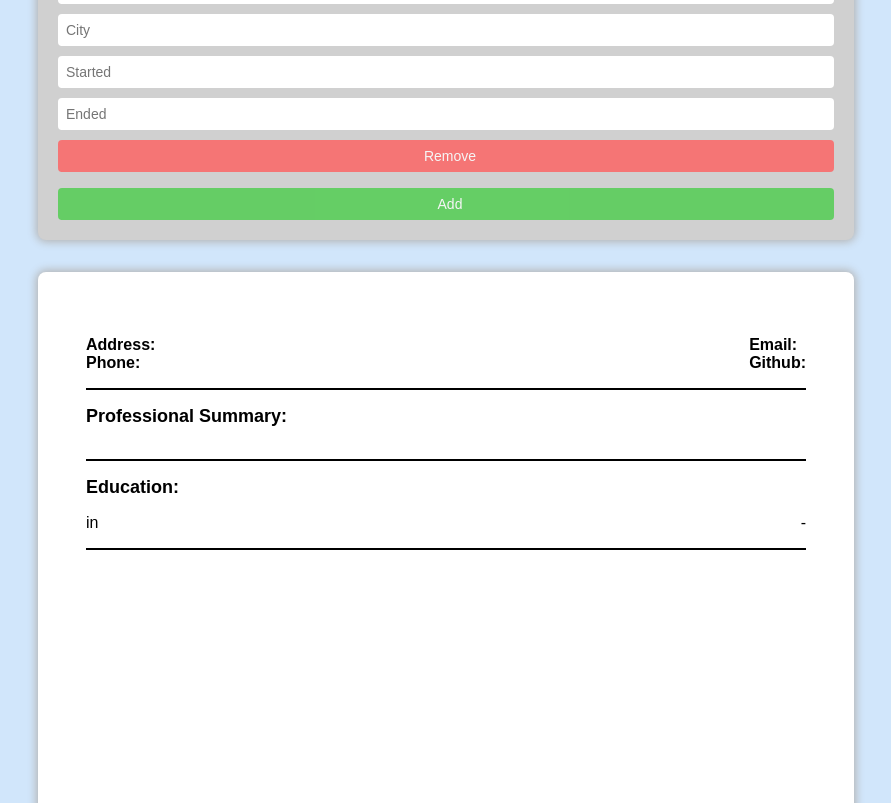
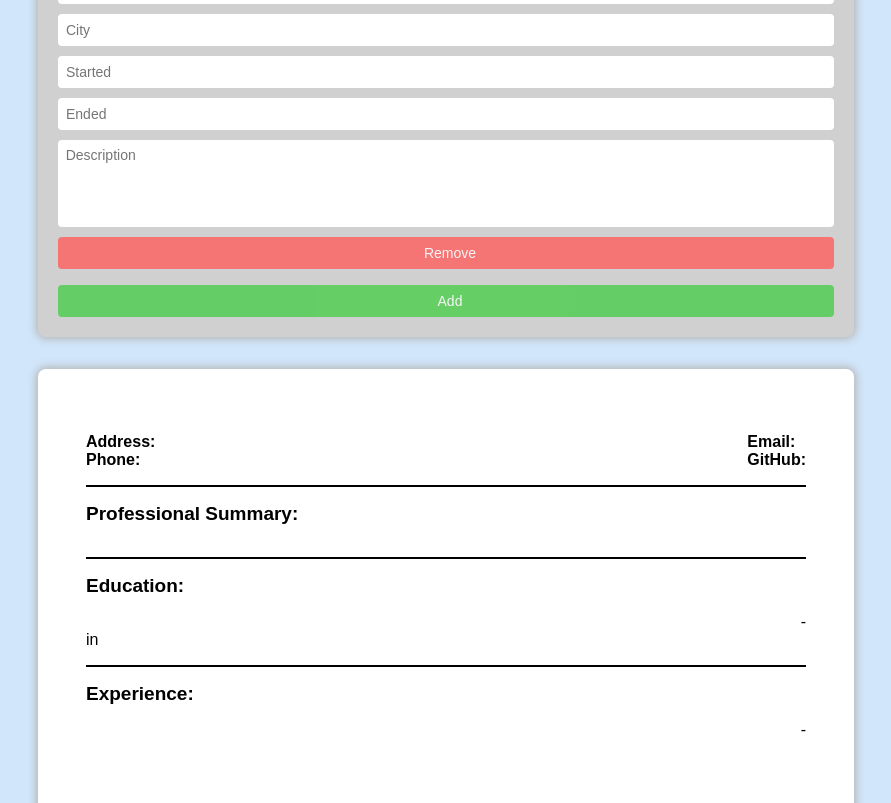
Before and after one commit to NelsonMN/CV-Application, a React (Create React App) app: page / in a window 1280 px wide. Shown: the part 997-1800 px from the top of the page, without its empty margins (194-1085 px from the left). Built offline with nearby package versions, Linux system fonts and the light colour scheme.

Commit message:
Finished Resume components and functionality

```diff
--- a/src/components/form/Experience.js
+++ b/src/components/form/Experience.js
@@ -15,6 +15,7 @@ class Experience extends Component {
                     <input type="text" name="city" onChange={handleChange} placeholder="City" />
                     <input type="text" name="started" onChange={handleChange} placeholder="Started" />
                     <input type="text" name="ended" onChange={handleChange} placeholder="Ended" />
+                    <textarea type="text" rows="5" name="description" onChange={handleChange} placeholder="Description" />
                     <button name="experience" id={element.id} onClick={delBtn} className='remove' type='button'>Remove</button>
                 </form>
                 )
--- a/src/components/form/Form.js
+++ b/src/components/form/Form.js
@@ -36,6 +36,7 @@ class Form extends Component {
         city: '',
         started: '',
         ended: '',
+        description: '',
         id: uniqid(),
       }],
     };
--- a/src/components/resume/R-Header.js
+++ b/src/components/resume/R-Header.js
@@ -14,11 +14,11 @@ class ResumeHeader extends Component {
                         </ul>
                         <ul>
                             <li><span>Email:</span> {state.personal.email}</li>
-                            <li><span>Github:</span> {state.personal.github}</li>
+                            <li><span>GitHub:</span> {state.personal.github}</li>
                         </ul>
                     </div>
                     <h4 className="heading">Professional Summary:</h4>
-                    <p>{state.personal.description}</p>
+                    <p><em>{state.personal.description}</em></p>
             </div>
         )
     }
--- a/src/components/resume/Resume.js
+++ b/src/components/resume/Resume.js
@@ -1,6 +1,7 @@
 import React, { Component } from 'react';
 import ResumeHeader from './R-Header'
-import ResumeEducation from './R-Education';
+import ResumeEducation from './resume-education/R-Education'
+import ResumeExperience from './resume-experience/R-Experience';
 
 class Resume extends Component {
 
@@ -13,8 +14,8 @@ class Resume extends Component {
                 <ResumeHeader state={state}/>
 
                 <div className='resume-main'>
-                    <ResumeEducation state={state}/>
-                    <div className='resume-experience'></div>
+                    <ResumeEducation state={state} />
+                    <ResumeExperience state={state} />
                 </div>
 
             </div>
--- a/src/components/resume/R-Education-Output.js
+++ b/src/components/resume/resume-education/R-Education-Output.js
@@ -10,13 +10,11 @@ class ResumeEducationOutput extends Component {
             state.education.map( (element) => {
                 return (
                     <div key={element.id} id={element.id} className='education'>
-                        <div className='education-info'>
+                        <div className='education-title'>
                             <h4>{element.school}</h4>
-                            <p>{element.type} in {element.subject}</p>
+                            <div>{element.started} - {element.ended}</div>
                         </div>
-                        <div className='dates'>
-                            <div className='start'>{element.started} - {element.ended}</div>
-                        </div>
+                        <p>{element.type} in {element.subject}</p>
                     </div>
                 )
             } )
--- /dev/null
+++ b/src/components/resume/resume-experience/R-Experience-Output.js
@@ -0,0 +1,33 @@
+import React, { Component } from 'react';
+
+class ResumeExperienceOutput extends Component {
+
+    render () {
+
+        const { state } = this.props;
+
+        return (
+            state.experience.map( (element) => {
+                return (
+                    <div key={element.id} id={element.id} className='experience'>
+                        <div className='experience-title'>
+                            <h4>{element.position}</h4>
+                            <div>{element.started} - {element.ended}</div>
+                        </div>
+                        <div className='experience-info'>
+                            <p><em>{element.company}</em></p>
+                            <p>{element.city}</p>
+                        </div>
+                        <div>
+                            <p className='description'>{element.description}</p>
+                        </div>
+
+                    </div>
+                )
+            } )
+
+        )
+    }
+}
+
+export default ResumeExperienceOutput
--- /dev/null
+++ b/src/components/resume/resume-experience/R-Experience.js
@@ -0,0 +1,18 @@
+import React, { Component } from 'react';
+import ResumeExperienceOutput from './R-Experience-Output';
+
+class ResumeExperience extends Component {
+
+    render() {
+        const { state } = this.props
+
+        return (
+            <div className='resume-experience'>
+                <h4 className='heading'>Experience:</h4>
+                <ResumeExperienceOutput state={state} />
+            </div>
+        )
+    }
+}
+
+export default ResumeExperience
--- a/src/styles/App.css
+++ b/src/styles/App.css
@@ -104,11 +104,16 @@ button:hover {
 }
 
 .resume-header,
-.resume-education {
+.resume-education,
+.resume-experience {
   display: flex;
   flex-direction: column;
   gap: 1rem;
   padding-bottom: 1rem;
+}
+
+.resume-education,
+.resume-header {
   border-bottom: 2px solid black;
 }
 
@@ -135,16 +140,29 @@ button:hover {
   padding: 0.5in;
 }
 
-.resume-main {
+.description {
+  padding-left: 1rem;
+}
+
+.resume-education,
+.resume-experience {
   padding-top: 1rem;
 }
 
-.heading {
-  font-size: 18px;
+.experience-title,
+.education-title {
+  display: flex;
+  justify-content: space-between;
 }
 
-.education {
+.heading {
+  font-size: 19px;
+}
+
+.education,
+.experience {
   display: flex;
+  flex-direction: column;
   justify-content: space-between;
 }
 
```
Also changed, not shown: package.json (+3 -4 lines), src/components/resume/resume-education/R-Education.js (renamed from src/components/resume/R-Education.js), 1 other file (tests, documents, lock files or other folders).
